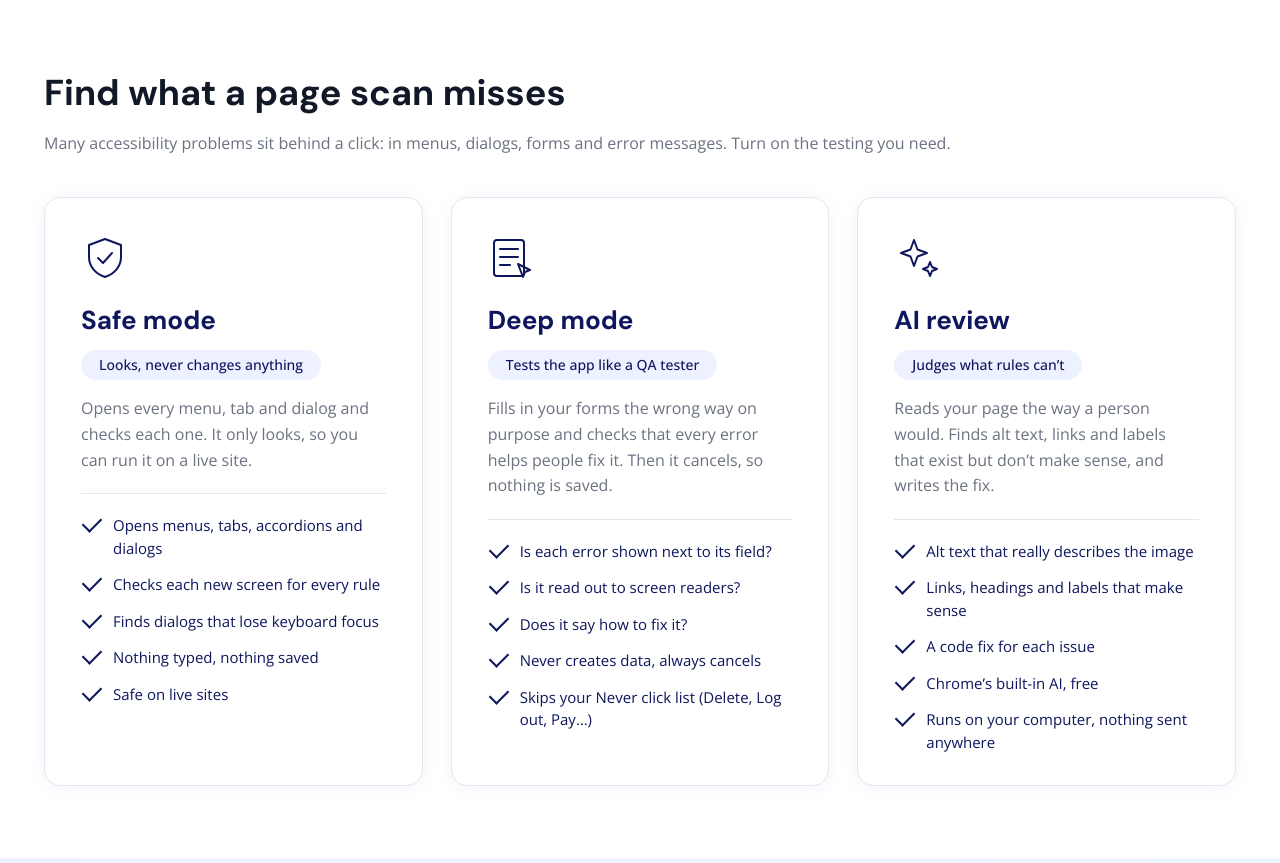
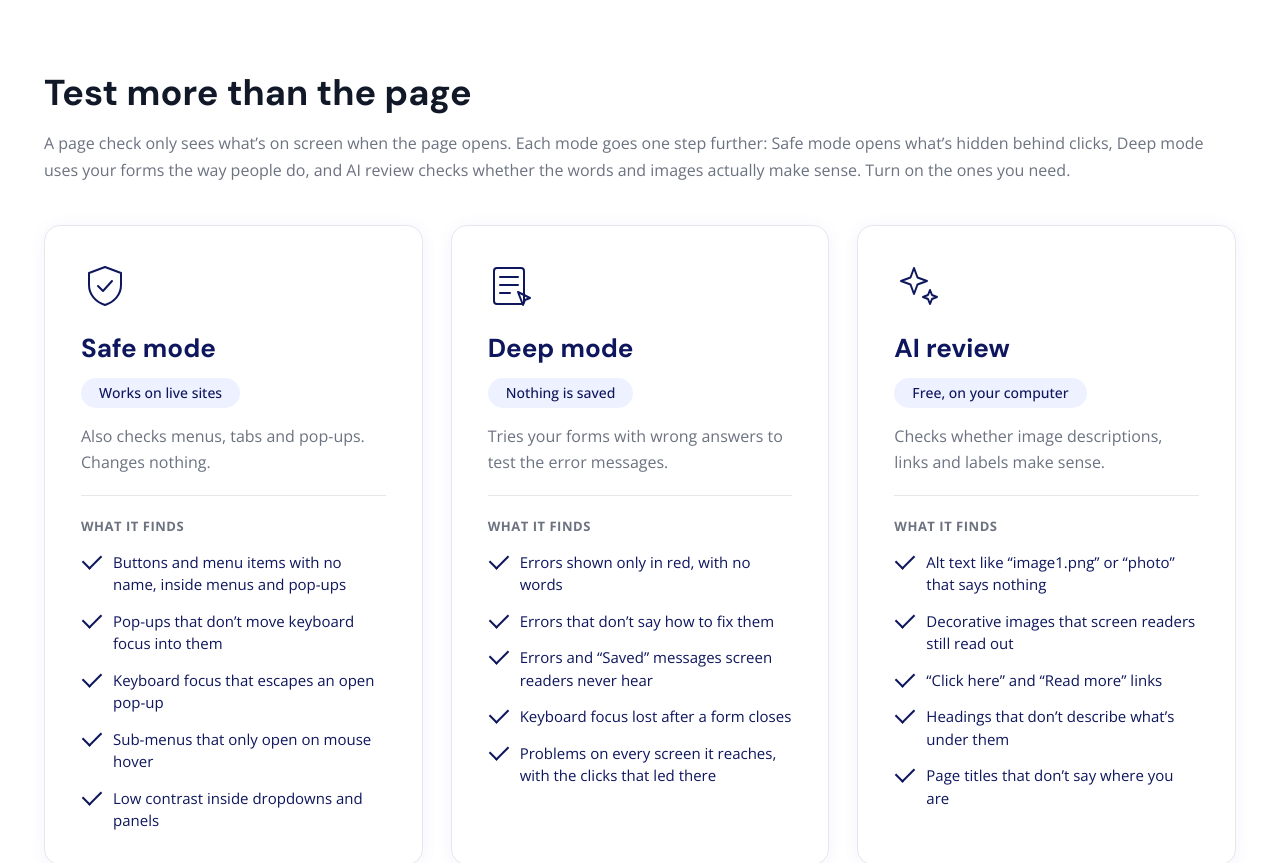
Before and after one commit to niharikasuri-bit/accessibility-site, a plain HTML site: page index.html in a window 1280 px wide. Shown: the part 1900-2763 px from the top of the page. Drawn offline with nearby package versions, Linux system fonts and the light colour scheme.

Commit message:
Scan modes: why there are three, and the specific problems each one finds
Co-Authored-By: Claude Opus 5.5 <noreply@anthropic.com>

```diff
--- a/index.html
+++ b/index.html
@@ -206,46 +206,49 @@
 
     <section class="modes" id="modes" aria-labelledby="modes-title">
       <div class="wrap">
-        <h2 id="modes-title">Find what a page scan misses</h2>
-        <p class="lead-sm">Many accessibility problems sit behind a click: in menus, dialogs, forms and error messages. Turn on the testing you need.</p>
+        <h2 id="modes-title">Test more than the page</h2>
+        <p class="lead-sm">A page check only sees what’s on screen when the page opens. Each mode goes one step further: Safe mode opens what’s hidden behind clicks, Deep mode uses your forms the way people do, and AI review checks whether the words and images actually make sense. Turn on the ones you need.</p>
         <ul class="mode-grid">
           <li class="mode-card">
             <svg class="mode-icon" aria-hidden="true" viewBox="0 0 48 48" width="48" height="48" fill="none" stroke="currentColor" stroke-width="2" stroke-linecap="round" stroke-linejoin="round"><path d="M24 5l16 6v12c0 10-7 17-16 20-9-3-16-10-16-20V11z"/><path d="M17 24l5 5 9-10"/></svg>
             <h3>Safe mode</h3>
-            <span class="mode-tag">Looks, never changes anything</span>
-            <p>Opens every menu, tab and dialog and checks each one. It only looks, so you can run it on a live site.</p>
+            <span class="mode-tag">Works on live sites</span>
+            <p>Also checks menus, tabs and pop-ups. Changes nothing.</p>
+            <p class="mode-finds">What it finds</p>
             <ul class="mode-points">
-              <li>Opens menus, tabs, accordions and dialogs</li>
-              <li>Checks each new screen for every rule</li>
-              <li>Finds dialogs that lose keyboard focus</li>
-              <li>Nothing typed, nothing saved</li>
-              <li>Safe on live sites</li>
+              <li>Buttons and menu items with no name, inside menus and pop-ups</li>
+              <li>Pop-ups that don’t move keyboard focus into them</li>
+              <li>Keyboard focus that escapes an open pop-up</li>
+              <li>Sub-menus that only open on mouse hover</li>
+              <li>Low contrast inside dropdowns and panels</li>
             </ul>
           </li>
           <li class="mode-card">
             <svg class="mode-icon" aria-hidden="true" viewBox="0 0 48 48" width="48" height="48" fill="none" stroke="currentColor" stroke-width="2" stroke-linecap="round" stroke-linejoin="round"><rect x="6" y="6" width="30" height="36" rx="3"/><path d="M12 15h18M12 23h18M12 31h10"/><path d="M30 30l12 6-5 2-2 5z"/></svg>
             <h3>Deep mode</h3>
-            <span class="mode-tag">Tests the app like a QA tester</span>
-            <p>Fills in your forms the wrong way on purpose and checks that every error helps people fix it. Then it cancels, so nothing is saved.</p>
+            <span class="mode-tag">Nothing is saved</span>
+            <p>Tries your forms with wrong answers to test the error messages.</p>
+            <p class="mode-finds">What it finds</p>
             <ul class="mode-points">
-              <li>Is each error shown next to its field?</li>
-              <li>Is it read out to screen readers?</li>
-              <li>Does it say how to fix it?</li>
-              <li>Never creates data, always cancels</li>
-              <li>Skips your Never click list (Delete, Log out, Pay…)</li>
+              <li>Errors shown only in red, with no words</li>
+              <li>Errors that don’t say how to fix them</li>
+              <li>Errors and “Saved” messages screen readers never hear</li>
+              <li>Keyboard focus lost after a form closes</li>
+              <li>Problems on every screen it reaches, with the clicks that led there</li>
             </ul>
           </li>
           <li class="mode-card">
             <svg class="mode-icon" aria-hidden="true" viewBox="0 0 48 48" width="48" height="48" fill="none" stroke="currentColor" stroke-width="2" stroke-linecap="round" stroke-linejoin="round"><path d="M20 6l3.5 9.5L33 19l-9.5 3.5L20 32l-3.5-9.5L7 19l9.5-3.5z"/><path d="M36 28l2 5 5 2-5 2-2 5-2-5-5-2 5-2z"/></svg>
             <h3>AI review</h3>
-            <span class="mode-tag">Judges what rules can’t</span>
-            <p>Reads your page the way a person would. Finds alt text, links and labels that exist but don’t make sense, and writes the fix.</p>
+            <span class="mode-tag">Free, on your computer</span>
+            <p>Checks whether image descriptions, links and labels make sense.</p>
+            <p class="mode-finds">What it finds</p>
             <ul class="mode-points">
-              <li>Alt text that really describes the image</li>
-              <li>Links, headings and labels that make sense</li>
-              <li>A code fix for each issue</li>
-              <li>Chrome’s built-in AI, free</li>
-              <li>Runs on your computer, nothing sent anywhere</li>
+              <li>Alt text like “image1.png” or “photo” that says nothing</li>
+              <li>Decorative images that screen readers still read out</li>
+              <li>“Click here” and “Read more” links</li>
+              <li>Headings that don’t describe what’s under them</li>
+              <li>Page titles that don’t say where you are</li>
             </ul>
           </li>
         </ul>
--- a/site.css
+++ b/site.css
@@ -275,3 +275,4 @@ code { font: 14px "JetBrains Mono", ui-monospace, Consolas, monospace; backgroun
 .ill .s1 { fill: none; stroke: var(--primary); stroke-width: 3; stroke-linecap: round; stroke-linejoin: round; }
 .ill .s2 { fill: none; stroke: var(--brand-border); stroke-width: 3; stroke-linecap: round; }
 .ill .t { fill: var(--primary); font: 700 11px "DM Sans", sans-serif; }
+.mode-card > .mode-finds { border: 0; padding: 0; font-size: 13px; font-weight: 700; letter-spacing: .04em; text-transform: uppercase; color: var(--muted); margin: 0 0 14px; }
```
